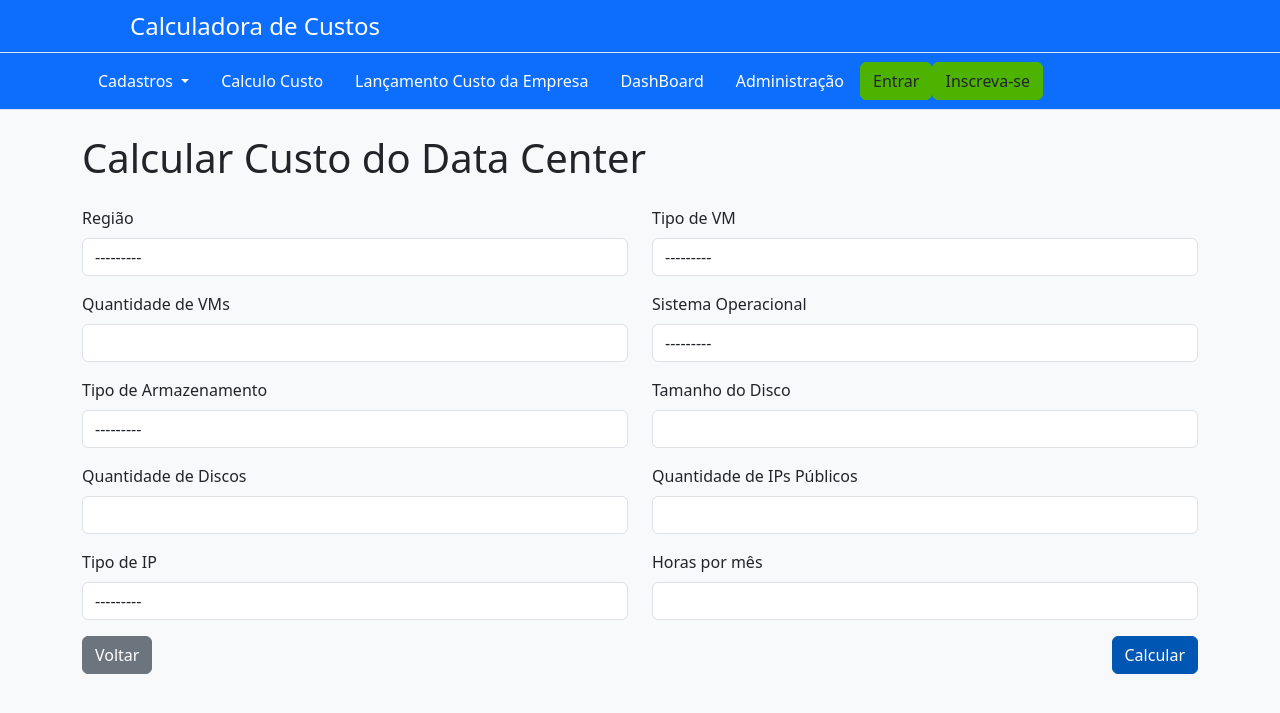
After one commit to jalcoforado/calculadora, a Django app: page /AppCalculadora/calcularcusto/ in a window 1280 px wide. The commit adds this page. Shown: the top 713 px of the page. Run offline with Django 5.2, Linux system fonts and the light colour scheme; lists and menus that the app fills with data are empty; some libraries are stand-ins or nearby versions.

Commit message:
Alterações contendo os cadastros de empresa custos e Calculo do custo

```diff
--- a/AppCalculadora/form.py
+++ b/AppCalculadora/form.py
@@ -1,6 +1,6 @@
 from cmath import e
 from django import forms
-from .models import ComportamentoCusto, Custo, TipoCusto, FuncaoCusto
+from .models import ComportamentoCusto, Custo, CustoDataCenter, EmpresaCusto, TipoCusto, FuncaoCusto
 from .models import Empresa, TipoRecurso, Recurso, Servico, ServicoRecurso
 
 
@@ -49,3 +49,33 @@ class CustoForm(forms.ModelForm):
     class Meta:
         model = Custo
         fields = ['descricao', 'tipo_custo', 'funcao_custo', 'comportamento_custo']
+
+class DataCenterCostForm(forms.ModelForm):
+    class Meta:
+        model = CustoDataCenter
+        fields = ['region', 'vm_type', 'num_vms', 'os', 'storage_type', 'disk_size', 'num_disks', 'num_ips', 'ip_type', 'hours_per_month']
+        widgets = {
+            'region': forms.Select(attrs={'class': 'form-control'}),
+            'vm_type': forms.Select(attrs={'class': 'form-control'}),
+            'num_vms': forms.NumberInput(attrs={'class': 'form-control'}),
+            'os': forms.Select(attrs={'class': 'form-control'}),
+            'storage_type': forms.Select(attrs={'class': 'form-control'}),
+            'disk_size': forms.Select(attrs={'class': 'form-control'}),
+            'num_disks': forms.NumberInput(attrs={'class': 'form-control'}),
+            'num_ips': forms.NumberInput(attrs={'class': 'form-control'}),
+            'ip_type': forms.Select(attrs={'class': 'form-control'}),
+            'hours_per_month': forms.NumberInput(attrs={'class': 'form-control'}),
+        }
+
+class EmpresaCustoForm(forms.ModelForm):
+    class Meta:
+        model = EmpresaCusto
+        fields = ['empresa', 'custo', 'valor', 'periodicidade', 'data_inicio', 'data_fim']
+        widgets = {
+            'empresa': forms.Select(attrs={'class': 'form-control'}),
+            'custo': forms.Select(attrs={'class': 'form-control'}),
+            'valor': forms.NumberInput(attrs={'class': 'form-control'}),
+            'periodicidade': forms.Select(attrs={'class': 'form-control'}),
+            'data_inicio': forms.DateInput(attrs={'class': 'form-control', 'type': 'date'}),
+            'data_fim': forms.DateInput(attrs={'class': 'form-control', 'type': 'date'}),
+        }
--- a/AppCalculadora/templates/base.html
+++ b/AppCalculadora/templates/base.html
@@ -1,5 +1,6 @@
 <!DOCTYPE html>
 <html lang="pt">
+
 <head>
     <!-- Required meta tags -->
     <meta charset="utf-8">
@@ -16,14 +17,19 @@
     <header>
         <div class="px-3 py-2 bg-primary text-white border-bottom">
             <div class="container">
-                <div class="d-flex flex-wrap align-items-center justify-content-center justify-content-lg-start">
+
                 <a href="/" class="d-flex align-items-center my-2 my-lg-0 me-lg-auto text-white text-decoration-none">
                     <svg class="bi me-2" width="40" height="32" role="img" aria-label="Bootstrap">
                         <use xlink:href="#bootstrap" />
                     </svg>
                     <span class="fs-4">Calculadora de Custos</span>
                 </a>
+            </div>
+        </div>
 
+        <div class="px-3 py-2 bg-primary text-white border-bottom">
+            <div class="container">
+                <div class="d-flex flex-wrap align-items-center justify-content-center justify-content-lg-start">
                     <ul class="nav col-12 col-lg-auto my-2 justify-content-center my-md-0 text-small">
                         <li class="nav-item dropdown">
                             <a class="nav-link dropdown-toggle text-white" href="#" id="navbarDropdown" role="button"
@@ -32,7 +38,9 @@
                             </a>
                             <ul class="dropdown-menu" aria-labelledby="navbarDropdown">
                                 <li><a class="dropdown-item" href="{% url 'listarEmpresa' %}">Empresas</a></li>
-                                <li><a class="dropdown-item" href="{% url 'listarTipoRecurso' %}">Tipo de Recurso</a></li>
+                                <li><a class="dropdown-item" href="{% url 'listarTipoRecurso' %}">Tipo de
+                                        Recurso</a>
+                                </li>
                                 <li><a class="dropdown-item" href="{% url 'listarRecurso' %}">Recurso</a></li>
                                 <li>
                                     <hr class="dropdown-divider">
@@ -42,11 +50,28 @@
                                     <hr class="dropdown-divider">
                                 </li>
                                 <li><a class="dropdown-item" href="{% url 'listarCusto' %}">Custo</a></li>
-                                <li><a class="dropdown-item" href="{% url 'listarTipoCusto' %}">Tipo de Custo</a></li>
-                                <li><a class="dropdown-item" href="{% url 'listarFuncaoCusto' %}">Função do Custo</a></li>
-                                <li><a class="dropdown-item" href="{% url 'listarComportamentoCusto' %}">Comportamento Custo</a></li>
+                                <li><a class="dropdown-item" href="{% url 'listarTipoCusto' %}">Tipo de
+                                        Custo</a></li>
+                                <li><a class="dropdown-item" href="{% url 'listarFuncaoCusto' %}">Função do
+                                        Custo</a>
+                                </li>
+                                <li><a class="dropdown-item" href="{% url 'listarComportamentoCusto' %}">Comportamento
+                                        Custo</a></li>
+
+
                             </ul>
                         </li>
+                        <li>
+                            <a class="nav-link text-white" href="{% url 'calcularCustoDatacenter' %}">Calculo
+                                Custo</a>
+                        </li>
+                        <li>
+                            <a class="nav-link text-white" href="{% url 'listarEmpresaCusto' %}">Lançamento
+                                Custo
+                                da Empresa</a>
+                        </li>
+                        <li class="nav-item">
+
                         <li class="nav-item">
                             <a href="#" class="nav-link text-white">
                                 DashBoard
@@ -103,4 +128,5 @@
         });
     </script>
 </body>
+
 </html>
--- /dev/null
+++ b/AppCalculadora/templates/calculadoracusto/calcular_custo_datacenter.html
@@ -0,0 +1,78 @@
+{% extends 'base.html' %}
+
+{% block title %}Calcular Custo do Data Center{% endblock %}
+
+{% block content %}
+<div class="container mt-4">
+    <h1 class="page-title">Calcular Custo do Data Center</h1>
+    <form method="post" class="mt-4">
+        {% csrf_token %}
+
+        <div class="row mb-3">
+            <div class="col-md-6">
+                <label for="id_region" class="form-label">Região</label>
+                {{ form.region }}
+            </div>
+            <div class="col-md-6">
+                <label for="id_vm_type" class="form-label">Tipo de VM</label>
+                {{ form.vm_type }}
+            </div>
+        </div>
+
+        <div class="row mb-3">
+            <div class="col-md-6">
+                <label for="id_num_vms" class="form-label">Quantidade de VMs</label>
+                {{ form.num_vms }}
+            </div>
+            <div class="col-md-6">
+                <label for="id_os" class="form-label">Sistema Operacional</label>
+                {{ form.os }}
+            </div>
+        </div>
+
+        <div class="row mb-3">
+            <div class="col-md-6">
+                <label for="id_storage_type" class="form-label">Tipo de Armazenamento</label>
+                {{ form.storage_type }}
+            </div>
+            <div class="col-md-6">
+                <label for="id_disk_size" class="form-label">Tamanho do Disco</label>
+                {{ form.disk_size }}
+            </div>
+        </div>
+
+        <div class="row mb-3">
+            <div class="col-md-6">
+                <label for="id_num_disks" class="form-label">Quantidade de Discos</label>
+                {{ form.num_disks }}
+            </div>
+            <div class="col-md-6">
+                <label for="id_num_ips" class="form-label">Quantidade de IPs Públicos</label>
+                {{ form.num_ips }}
+            </div>
+        </div>
+
+        <div class="row mb-3">
+            <div class="col-md-6">
+                <label for="id_ip_type" class="form-label">Tipo de IP</label>
+                {{ form.ip_type }}
+            </div>
+            <div class="col-md-6">
+                <label for="id_hours_per_month" class="form-label">Horas por mês</label>
+                {{ form.hours_per_month }}
+            </div>
+        </div>
+
+        <div class="d-flex justify-content-between">
+            <a href="{% url 'home' %}" class="btn btn-secondary">Voltar</a>
+            <button type="submit" class="btn btn-primary">Calcular</button>
+        </div>
+    </form>
+
+    {% if total_cost %}
+    <div class="alert alert-info mt-4" role="alert">
+        <h2>Total Estimado: ${{ total_cost }}</h2>
+    </div>
+    {% endif %}
+</div>
+{% endblock %}
--- a/AppCalculadora/urls.py
+++ b/AppCalculadora/urls.py
@@ -55,4 +55,14 @@ urlpatterns = [
     path('editarcusto/<int:pk>/', views.editar_custo, name='editarCusto'),
     path('excluircusto/<int:pk>/', views.excluir_custo, name='excluirCusto'),
 
+    # Módulo Empresa Custo
+    path('cadastrarempresacusto/', views.cadastrar_empresa_custo, name='cadastrarEmpresaCusto'),
+    path('listarempresacusto/', views.listar_empresa_custo, name='listarEmpresaCusto'),
+    path('editarempresacusto/<int:pk>/', views.editar_empresa_custo, name='editarEmpresaCusto'),
+    path('excluirempresacusto/<int:pk>/', views.excluir_empresa_custo, name='excluirEmpresaCusto'),
+
+    # Módulo Calculo do Custo
+    path('calcularcusto/', views.calcular_custo_datacenter, name='calcularCustoDatacenter'),
+    #
+
 ]
--- a/AppCalculadora/views.py
+++ b/AppCalculadora/views.py
@@ -1,7 +1,8 @@
+from urllib import request
 from django.shortcuts import get_object_or_404, redirect, render
-from AppCalculadora.form import ComportamentoCustoForm, CustoForm, EmpresaForm, FuncaoCustoForm, TipoCustoForm, TipoRecursoForm, RecursoForm, ServicoForm
+from AppCalculadora.form import ComportamentoCustoForm, CustoForm, DataCenterCostForm, EmpresaCustoForm, EmpresaForm, FuncaoCustoForm, TipoCustoForm, TipoRecursoForm, RecursoForm, ServicoForm
 from django.contrib import messages
-from AppCalculadora.models  import ComportamentoCusto, Custo, TipoCusto, TipoRecurso, Recurso, Servico
+from AppCalculadora.models  import ComportamentoCusto, Custo, CustoDataCenter, EmpresaCusto, TipoCusto, TipoRecurso, Recurso, Servico
 from AppCalculadora.models  import Empresa, FuncaoCusto, ServicoRecurso
 
 
@@ -323,3 +324,122 @@ def excluir_custo(request, pk):
         messages.success(request, 'Custo excluído com sucesso!')
         return redirect('listarCusto')
     return render(request, 'custo/excluir_custo.html', {'custo': custo})
+
+
+# Funções Calculadora
+def calcular_custo_datacenter(request):
+    if request.method == 'POST':
+        form = DataCenterCostForm(request.POST)
+        if form.is_valid():
+            region = form.cleaned_data['region']
+            vm_type = form.cleaned_data['vm_type']
+            num_vms = form.cleaned_data['num_vms']
+            os = form.cleaned_data['os']
+            storage_type = form.cleaned_data['storage_type']
+            disk_size = form.cleaned_data['disk_size']
+            num_disks = form.cleaned_data['num_disks']
+            num_ips = form.cleaned_data['num_ips']
+            ip_type = form.cleaned_data['ip_type']
+            hours_per_month = form.cleaned_data['hours_per_month']
+
+            # Simulação de cálculo de custo
+            base_cost_per_hour = {
+                'standard_b1s': 0.02,
+                'standard_d2s_v3': 0.10,
+                # Adicione outros tipos de VM e seus custos aqui
+            }
+
+            storage_cost_per_gb = {
+                'standard_hdd': 0.001,
+                'premium_ssd': 0.002,
+                # Adicione outros tipos de armazenamento e seus custos aqui
+            }
+
+            ip_cost_per_hour = {
+                'dynamic': 0.003,
+                'static': 0.005,
+                # Adicione outros tipos de IP e seus custos aqui
+            }
+
+            cost_per_hour = base_cost_per_hour.get(vm_type, 0)
+            storage_cost = storage_cost_per_gb.get(storage_type, 0) * int(disk_size)
+            ip_cost = ip_cost_per_hour.get(ip_type, 0)
+
+            total_vm_cost = cost_per_hour * num_vms * hours_per_month
+            total_storage_cost = storage_cost * num_disks * hours_per_month
+            total_ip_cost = ip_cost * num_ips * hours_per_month
+
+            total_cost = total_vm_cost + total_storage_cost + total_ip_cost
+
+            # Salvar no banco de dados
+            custo_data_center = CustoDataCenter(
+                region=region,
+                vm_type=vm_type,
+                num_vms=num_vms,
+                os=os,
+                storage_type=storage_type,
+                disk_size=disk_size,
+                num_disks=num_disks,
+                num_ips=num_ips,
+                ip_type=ip_type,
+                hours_per_month=hours_per_month,
+                total_cost=total_cost
+            )
+            custo_data_center.save()
+
+            context = {
+                'form': form,
+                'total_cost': total_cost,
+            }
+            return render(request, 'calculadoracusto/calcular_custo_datacenter.html', context)
+    else:
+        form = DataCenterCostForm()
+
+    return render(request, 'calculadoracusto/calcular_custo_datacenter.html', {'form': form})
+
+# Funções Empresa Custo
+def cadastrar_empresa_custo(request):
+    if request.method == 'POST':
+        form = EmpresaCustoForm(request.POST)
+        if form.is_valid():
+            form.save()
+            return redirect('listarEmpresaCusto')
+    else:
+        form = EmpresaCustoForm()
+
+    return render(request, 'empresacusto/cadastrar_empresa_custo.html', {'form': form})
+
+
+def listar_empresa_custo(request):
+    empresa_id = request.GET.get('empresa')
+    if empresa_id:
+        empresacustos = EmpresaCusto.objects.filter(empresa_id=empresa_id)
+    else:
+        empresacustos = EmpresaCusto.objects.all()
+
+    empresas = Empresa.objects.all()
+
+    return render(request, 'empresacusto/listar_empresa_custo.html', {
+        'empresacustos': empresacustos,
+        'empresas': empresas,
+    })
+
+
+def editar_empresa_custo(request, pk):
+    empresacusto = get_object_or_404(EmpresaCusto, pk=pk)
+    if request.method == 'POST':
+        form = EmpresaCustoForm(request.POST, instance= empresacusto)
+        if form.is_valid():
+            form.save()
+            return redirect('listarEmpresaCusto')
+    else:
+        form = EmpresaCustoForm(instance=empresacusto)
+
+    return render(request, 'empresacusto/editar_empresa_custo.html', {'form': form, 'custo': custo})
+
+def excluir_empresa_custo(request, pk):
+    empresacusto = get_object_or_404(EmpresaCusto, pk=pk)
+    if request.method == 'POST':
+        custo.delete()
+        return redirect('listarEmpresaCusto')
+    return render(request, 'empresacusto/excluir_empresa_custo.html', {'empresacusto': empresacusto})
--- a/calculadora/settings.py
+++ b/calculadora/settings.py
@@ -120,6 +120,8 @@ TIME_ZONE = 'UTC'
 
 USE_I18N = True
 
+USE_L10N = True
+
 USE_TZ = True
 
 
```
Also changed, not shown: AppCalculadora/models.py (+45 -1 lines), AppCalculadora/templates/empresacusto/cadastrar_empresa_custo.html (added, +46 -0 lines), AppCalculadora/templates/empresacusto/editar_empresa_custo.html (added, +46 -0 lines), AppCalculadora/templates/empresacusto/excluir_empresa_custo.html (added, +17 -0 lines), AppCalculadora/templates/empresacusto/listar_empresa_custo.html (added, +68 -0 lines), AppCalculadora/templatetags/form_tags.py (+9 -0 lines), AppCalculadora/migrations/0006_custodatacenter_alter_empresa_website.py (added), db.sqlite3. Lines whose indentation alone changed are shown as unchanged.
